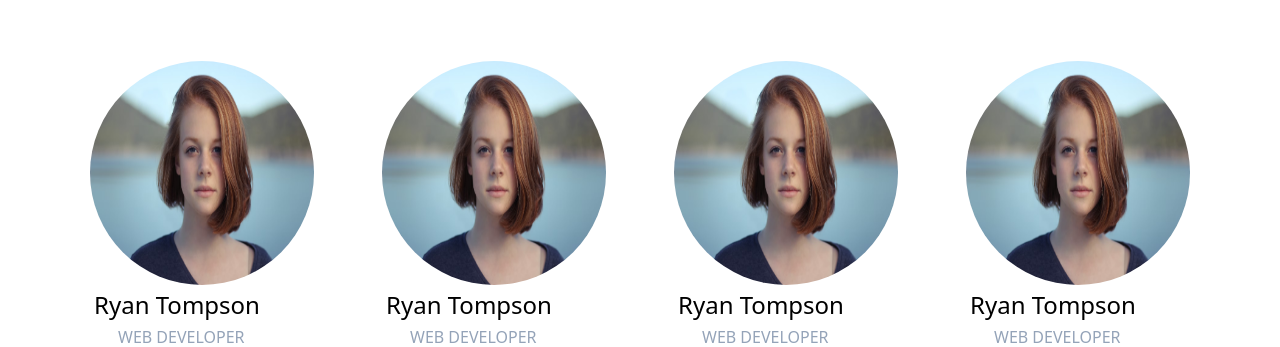
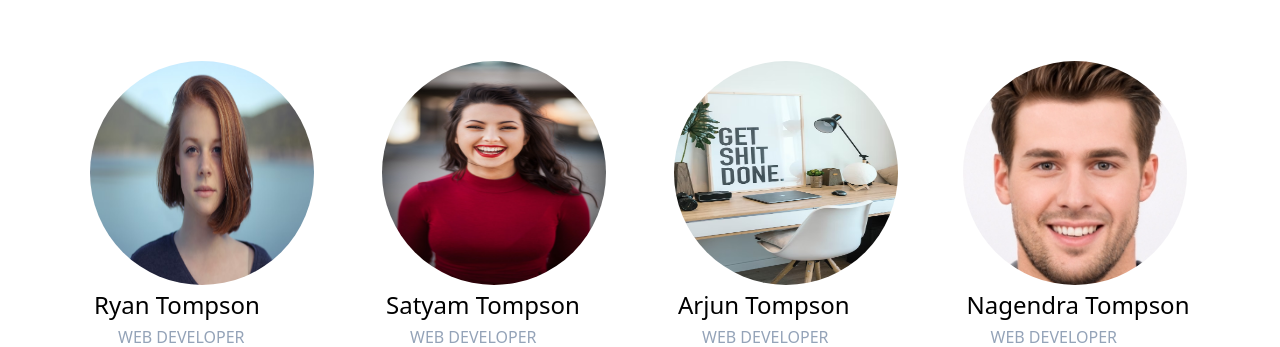
Before and after one commit to satyam141026cs/Firstprogram, a website built with Vite: page index.html in a window 1280 px wide. Shown: the part 2370-2717 px from the top of the page. Built offline with nearby package versions, Linux system fonts and the light colour scheme; files whose address does not match are found by name.

Commit message:
add new content images

```diff
--- a/index.html
+++ b/index.html
@@ -104,8 +104,8 @@
                             <i class="fa-brands fa-github"></i>
                         </div>
                         <div >
-                            <img class="rounded-full w-56 h-56" src="./images/1.avif"/>
-                            <h1  class="text-2xl p-1">Ryan Tompson</h1>
+                            <img class="rounded-full w-56 h-56" src="./images/photo-1494790108377-be9c29b29330.jpg"/>
+                            <h1  class="text-2xl p-1">Satyam Tompson</h1>
                             <p class="text-slate-400 ml-7"> WEB DEVELOPER</p>
 
                             <i class="fa-brands fa-facebook ml-8"></i>
@@ -113,8 +113,8 @@
                             <i class="fa-brands fa-github"></i>
                         </div>
                         <div >
-                            <img class="rounded-full w-56 h-56" src="./images/1.avif"/>
-                            <h1  class="text-2xl p-1">Ryan Tompson</h1>
+                            <img class="rounded-full w-56 h-56" src="./images/photo-1555212697-194d092e3b8f.avif"/>
+                            <h1  class="text-2xl p-1">Arjun Tompson</h1>
                             <p class="text-slate-400 ml-7"> WEB DEVELOPER</p>
 
                             <i class="fa-brands fa-facebook ml-8"></i>
@@ -122,8 +122,8 @@
                             <i class="fa-brands fa-github"></i>
                         </div>
                         <div >
-                            <img class="rounded-full w-56 h-56" src="./images/1.avif"/>
-                            <h1  class="text-2xl p-1">Ryan Tompson</h1>
+                            <img class="rounded-full w-56 h-56" src="./images/63.jpg"/>
+                            <h1  class="text-2xl p-1">Nagendra Tompson</h1>
                             <p class="text-slate-400 ml-7"> WEB DEVELOPER</p>
 
                             <i class="fa-brands fa-facebook ml-8"></i>
@@ -204,7 +204,7 @@
                     </div>
                   </div>
 
-                  <div class="grid grid-cols-1 lg:grid-cols-3 gap:-3 lg:gap-3 justify-items-center bg-slate-50">
+                  <div class="grid grid-cols-1 pl-5 lg:grid-cols-3 gap:-3 lg:gap-3 justify-items-center bg-slate-50">
                     <div class="w-full mx-5 m-5">
                            <h1 class="text-black text-3xl">Let's keep in touch!</h1>
                            <p class="text-slate-500 text-1xl" > Find us on any of these platforms, we respond 1-2 business days.</p>
```
Also changed, not shown: images/63.jpg (added), images/photo-1494790108377-be9c29b29330.jpg (added).
